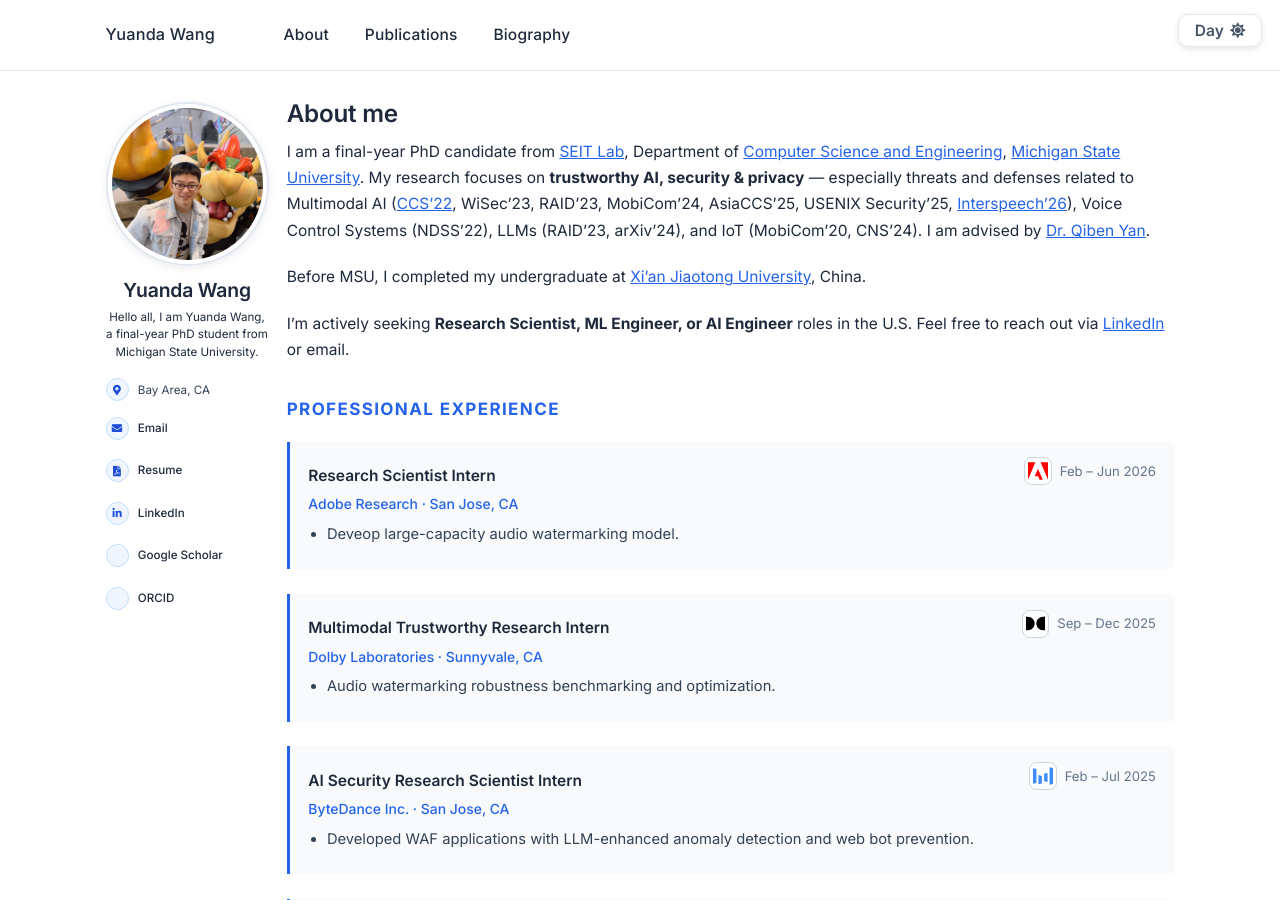
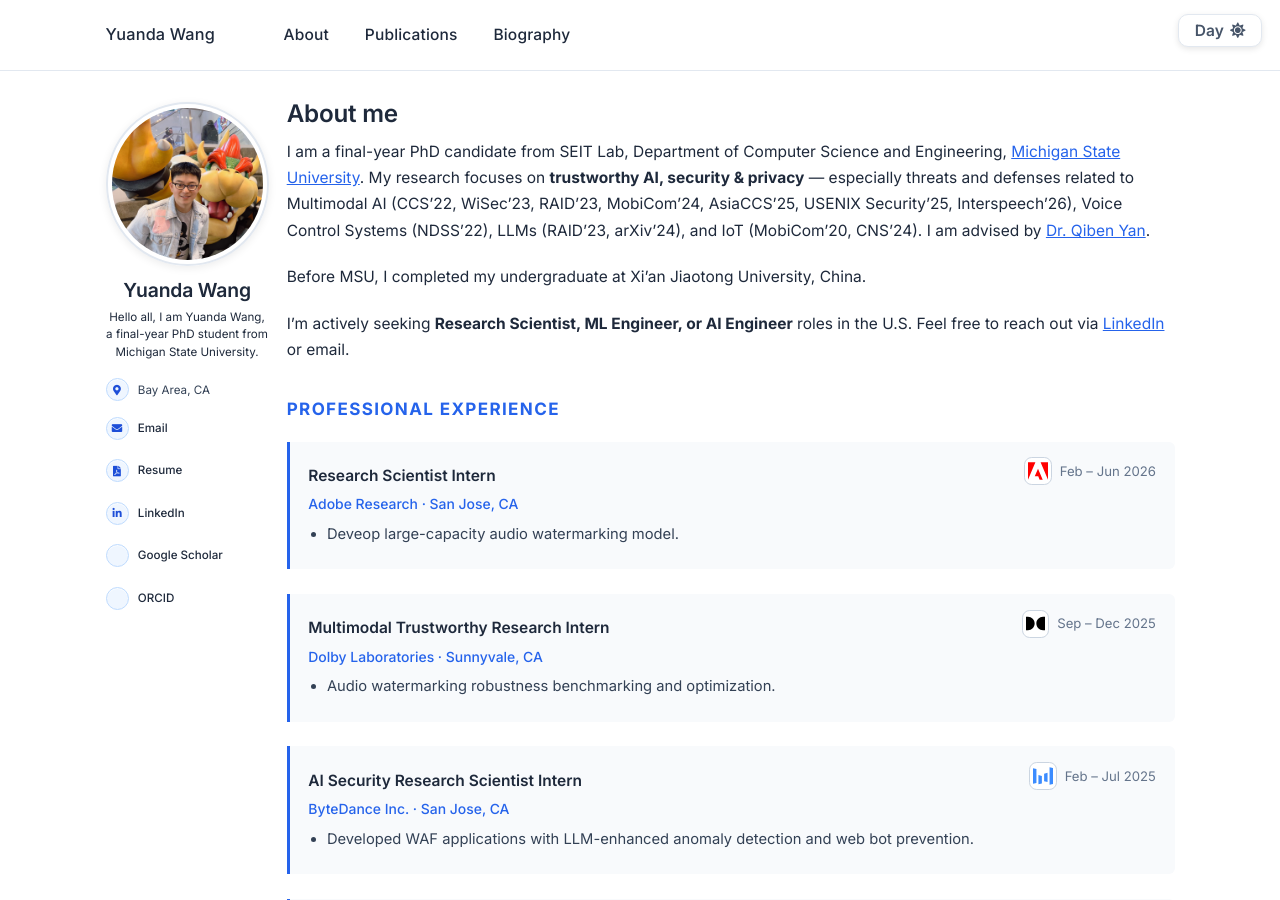
Before and after one commit to yuandaw/yuandaw.github.io, a Jekyll site: the page built from _pages/about.md, in a window 1280 px wide and 900 px high. Built offline with Jekyll 4.4.1, drawn with Linux system fonts in a browser that asks for light colours; a style sheet for code colours, icons or effects is not loaded; part of the change alters nothing that is shown.

```diff
--- a/_pages/about.md
+++ b/_pages/about.md
@@ -60,9 +60,9 @@ html.dark-mode .experience-logo {
 }
 </style>
 
-I am a final-year PhD candidate from [SEIT Lab](https://seit.egr.msu.edu/), Department of [Computer Science and Engineering](https://cse.msu.edu/), [Michigan State University](https://msu.edu/). My research focuses on **trustworthy AI, security & privacy** — especially threats and defenses related to Multimodal AI ([CCS'22](https://dl.acm.org/doi/10.1145/3548606.3560523), WiSec'23, RAID'23, MobiCom'24, AsiaCCS'25, USENIX Security'25, [Interspeech'26](https://arxiv.org/abs/2606.22310)), Voice Control Systems (NDSS'22), LLMs (RAID'23, arXiv'24), and IoT (MobiCom'20, CNS'24). I am advised by [Dr. Qiben Yan](https://cse.msu.edu/~qyan/).
+I am a final-year PhD candidate from SEIT Lab, Department of Computer Science and Engineering, [Michigan State University](https://msu.edu/). My research focuses on **trustworthy AI, security & privacy** — especially threats and defenses related to Multimodal AI (CCS'22, WiSec'23, RAID'23, MobiCom'24, AsiaCCS'25, USENIX Security'25, Interspeech'26), Voice Control Systems (NDSS'22), LLMs (RAID'23, arXiv'24), and IoT (MobiCom'20, CNS'24). I am advised by [Dr. Qiben Yan](https://cse.msu.edu/~qyan/).
 
-Before MSU, I completed my undergraduate at [Xi'an Jiaotong University](http://en.xjtu.edu.cn/), China.
+Before MSU, I completed my undergraduate at Xi'an Jiaotong University, China.
 
 I'm actively seeking **Research Scientist, ML Engineer, or AI Engineer** roles in the U.S. Feel free to reach out via [LinkedIn](https://www.linkedin.com/in/yuanda-wang-a52663179/) or email.
 
```
